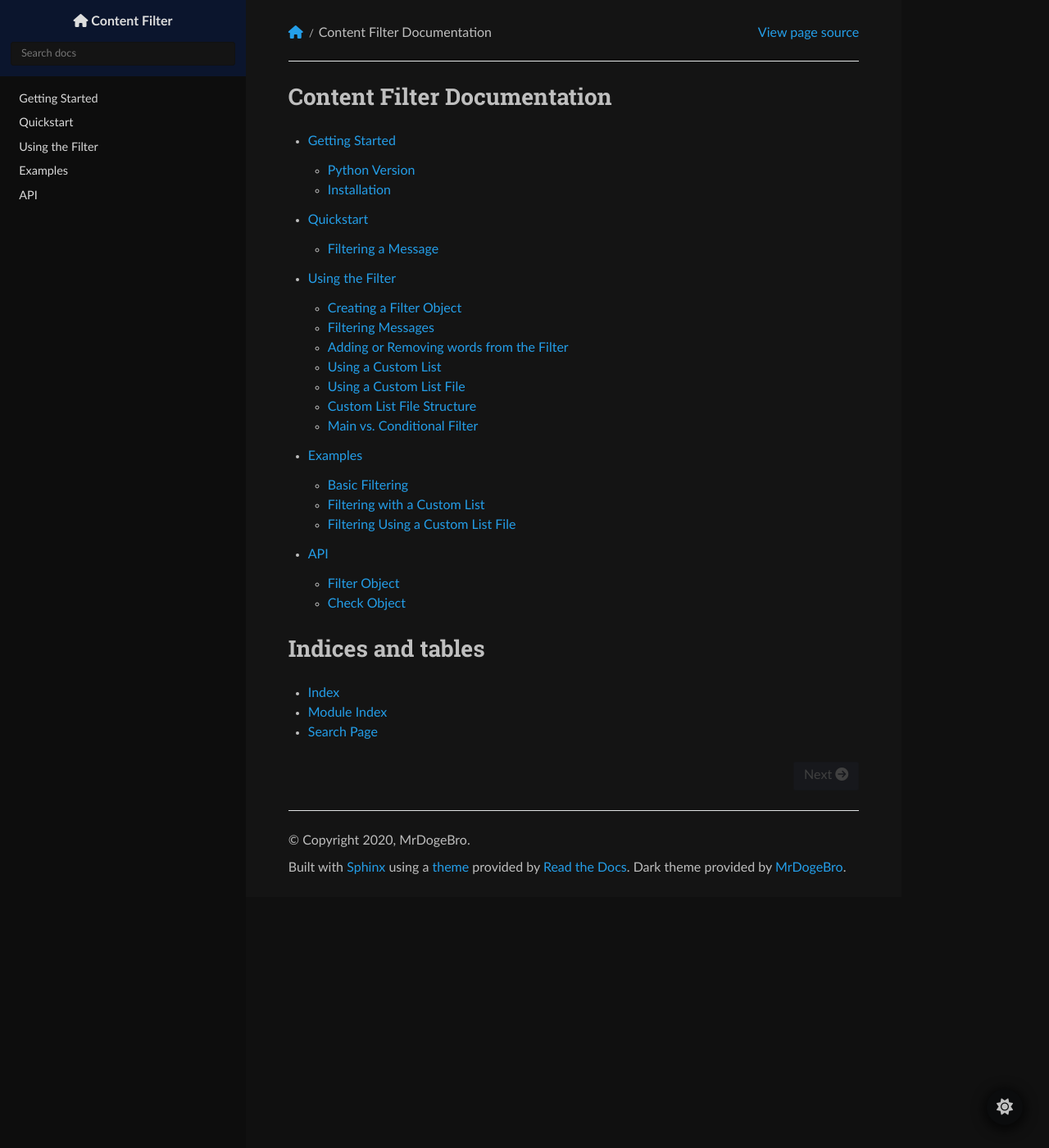
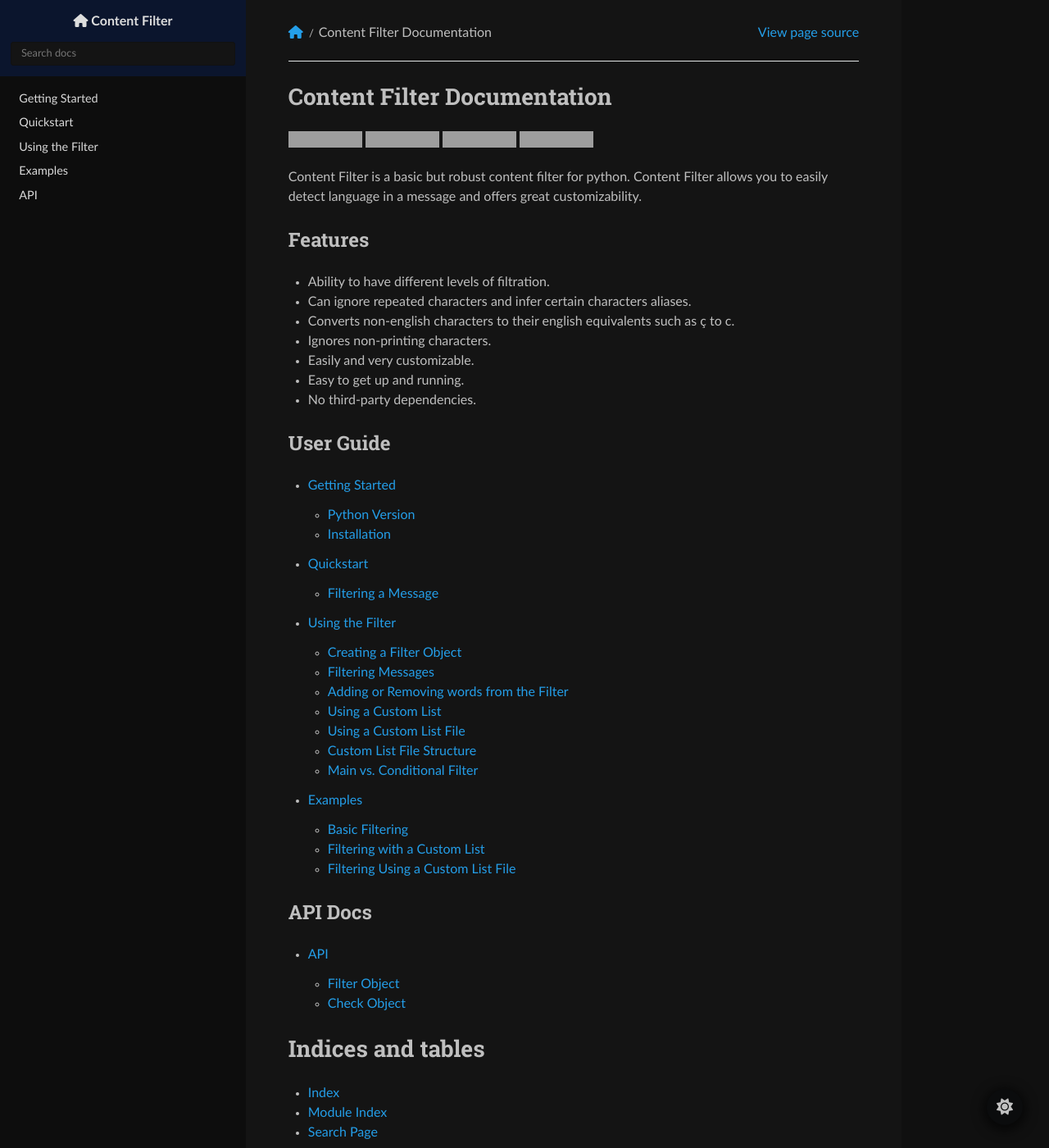
Before and after one commit to MrDogeBro/content_filter, a Sphinx documentation site: the page built from docs/source/index.rst, in a window 1280 px wide and 1400 px high. Shown: the whole window at 82% size. Built offline with Sphinx 7.4.7 and the Read the Docs theme 2.0.0, drawn with Linux system fonts in a browser that asks for light colours; nearby versions of some CDN libraries; grey boxes are pictures that could not be loaded.

Commit message:
Add info to docs home page
Added badges, description, and features as well as split up docs into user guide and api docs.

```diff
--- a/docs/source/index.rst
+++ b/docs/source/index.rst
@@ -6,6 +6,38 @@
 Content Filter Documentation
 ============================
 
+.. image:: https://travis-ci.com/MrDogeBro/content_filter.svg?token=K4YBJnRBuxqyhssWYMJt&branch=master
+   :alt: Build Status
+   :target: https://travis-ci.com/github/MrDogeBro/content_filter
+
+.. image:: https://img.shields.io/pypi/v/content-filter.svg
+   :alt: PyPi version
+   :target: https://pypi.python.org/pypi/content-filter/
+
+.. image:: https://img.shields.io/pypi/pyversions/content-filter.svg
+   :alt: PyPI pyversions
+   :target: https://pypi.python.org/pypi/content-filter/
+
+.. image:: https://img.shields.io/github/license/MrDogeBro/content_filter.svg
+   :alt: License
+   :target: https://github.com/MrDogeBro/content_filter/blob/master/LICENSE
+
+Content Filter is a basic but robust content filter for python. Content Filter allows you to easily detect language in a message and offers great customizability.
+
+Features
+--------
+
+- Ability to have different levels of filtration.
+- Can ignore repeated characters and infer certain characters aliases.
+- Converts non-english characters to their english equivalents such as ç to c.
+- Ignores non-printing characters.
+- Easily and very customizable.
+- Easy to get up and running.
+- No third-party dependencies.
+
+User Guide
+----------
+
 .. toctree::
    :maxdepth: 2
 
@@ -13,6 +45,13 @@ Content Filter Documentation
    quickstart
    usage
    examples
+
+API Docs
+--------
+
+.. toctree::
+   :maxdepth: 2
+
    api
 
 
```
